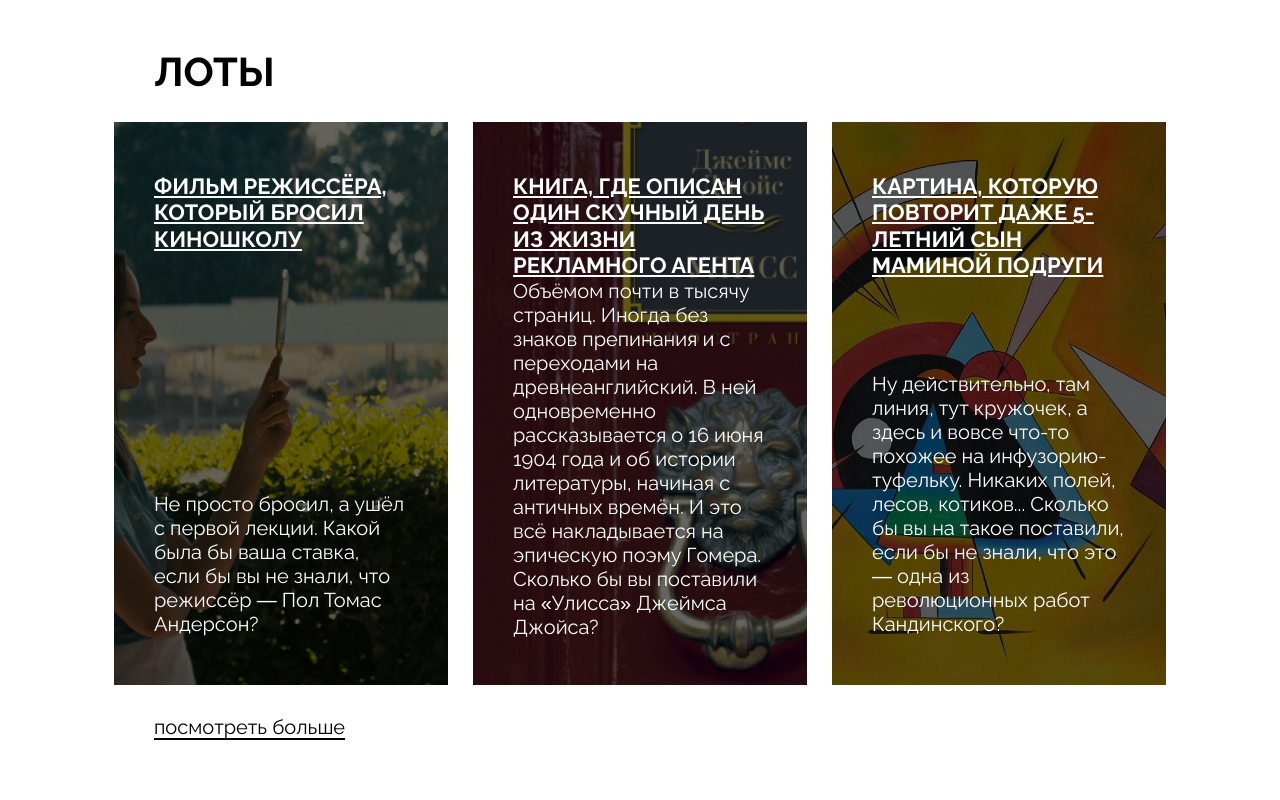
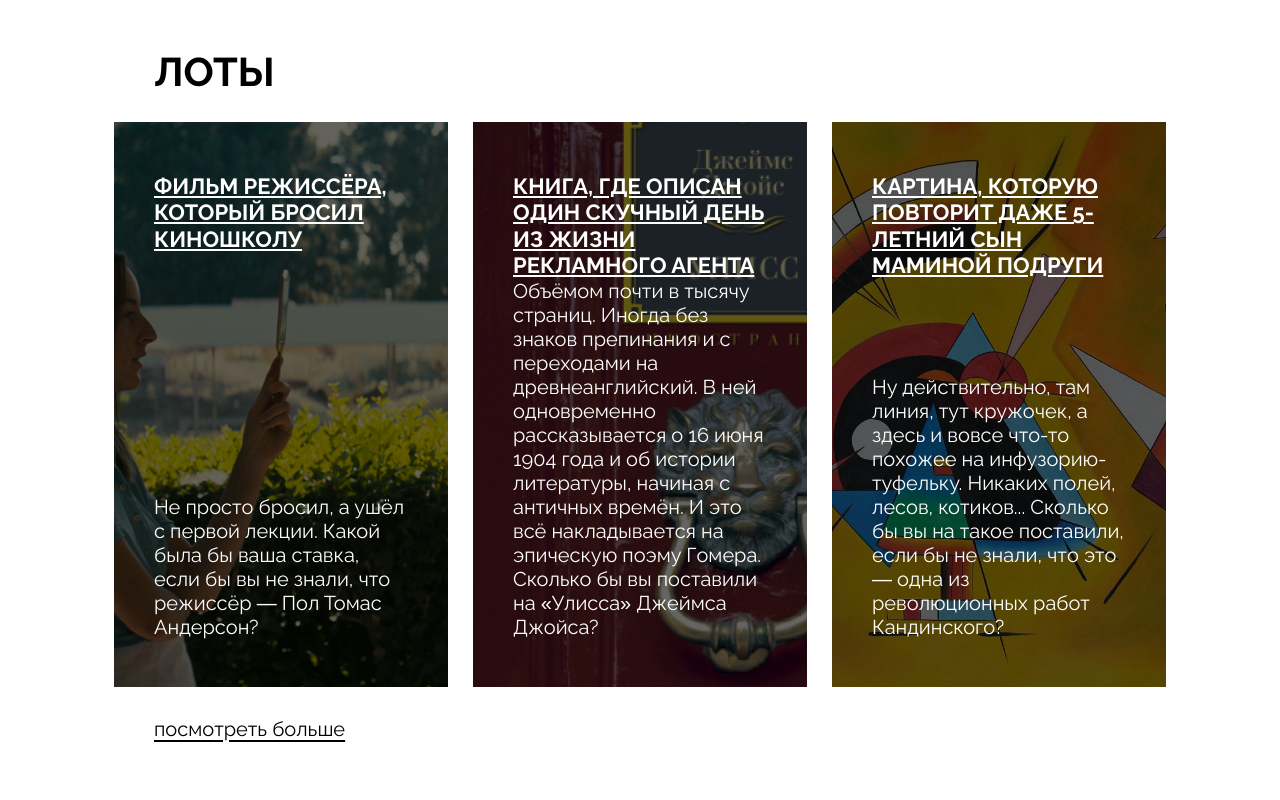
Before and after one commit to Chirkov402/ono-tebe-nado, a plain HTML site: page index.html in a window 1280 px wide. Shown: the part 1180-1980 px from the top of the page. Drawn offline with Linux system fonts and the light colour scheme.

Commit message:
Третья попытка

```diff
--- a/index.html
+++ b/index.html
@@ -67,7 +67,7 @@
           <li class="card lots__card-list-item card_type_film card_type_image">
             <a class="card-link" href="#header">
                 <div class="overlay"></div>
-                <h3 class="card__title card__title-end">Фильм режиссёра, который бросил киношколу</h3>
+                <h3 class="card__title">Фильм режиссёра, который бросил киношколу</h3>
                 <p class="card__text">Не просто бросил, а ушёл с первой лекции. Какой была бы ваша ставка, если бы вы не знали, что режиссёр — Пол Томас Андерсон?</p>
               </a>
           </li>
@@ -81,7 +81,7 @@
           <li class="card lots__card-list-item card_type_picture card_type_image">
             <a class="card-link" href="#header">
                 <div class="overlay"></div>
-                <h3 class="card__title card__title-center">Картина, которую повторит даже 5-летний сын маминой подруги</h3>
+                <h3 class="card__title">Картина, которую повторит даже 5-летний сын маминой подруги</h3>
                 <p class="card__text">Ну действительно, там линия, тут кружочек, а здесь и вовсе что-то похожее на инфузорию-туфельку. Никаких полей, лесов, котиков... Сколько бы вы на такое поставили, если бы не знали, что это — одна из революционных работ Кандинского?</p>
               </a>
           </li>
@@ -116,7 +116,7 @@
 
     <footer class="footer">
 
-      <address class="address_footer">
+      <address class="address">
         <a href="tel:+89995555555" class="address__item">+9 999 555 5555</a>
         <a href="mailto:info@sobaka.ge" class="address__item">info@sobaka.ge</a>
         <p class="address__text">наб. Принсенграхт 263- <br>265, Амстердам</p>
--- a/styles/style.css
+++ b/styles/style.css
@@ -195,6 +195,11 @@
 
 .card-link {
   position: relative;
+  display: flex;
+  flex-direction: column;
+  justify-content: space-between;
+  padding-bottom: 48px;
+  height: 100%;
   width: 100%;
   text-decoration-line: none;
 }
@@ -233,14 +238,6 @@
   font-size: 20px;
   line-height: 120%;
   color: #FFFFFF;
-}
-
-.card__title-center {
-  padding-bottom: 93px;
-}
-
-.card__title-end {
-  padding-bottom: 240px;
 }
 
 .lots__look-more-link {
@@ -299,7 +296,7 @@
   width: 1000px;
   margin: 185px auto 88px auto;
   display: grid;
-  grid-template-columns: 1.5fr 3.5fr 1.5fr;
+  grid-template-columns: 1.6fr 3.5fr 1.5fr;
 }
 
 .footer__menu-list {
@@ -333,8 +330,3 @@
   width: 48px;
   height: 48px;
 }
-
-.address__footer {
-  justify-self: end;
-  padding-right: 30.5px;
-}
```
